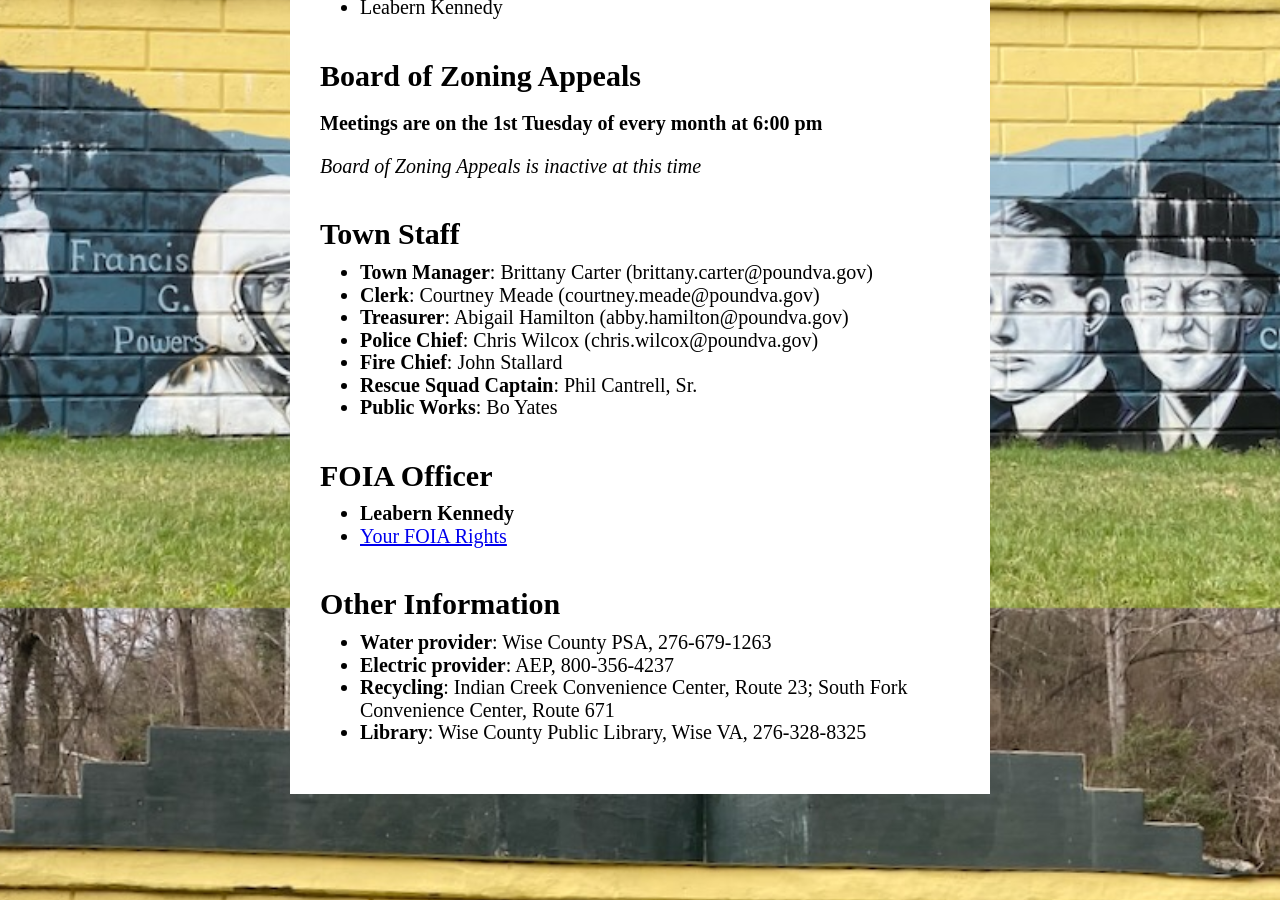
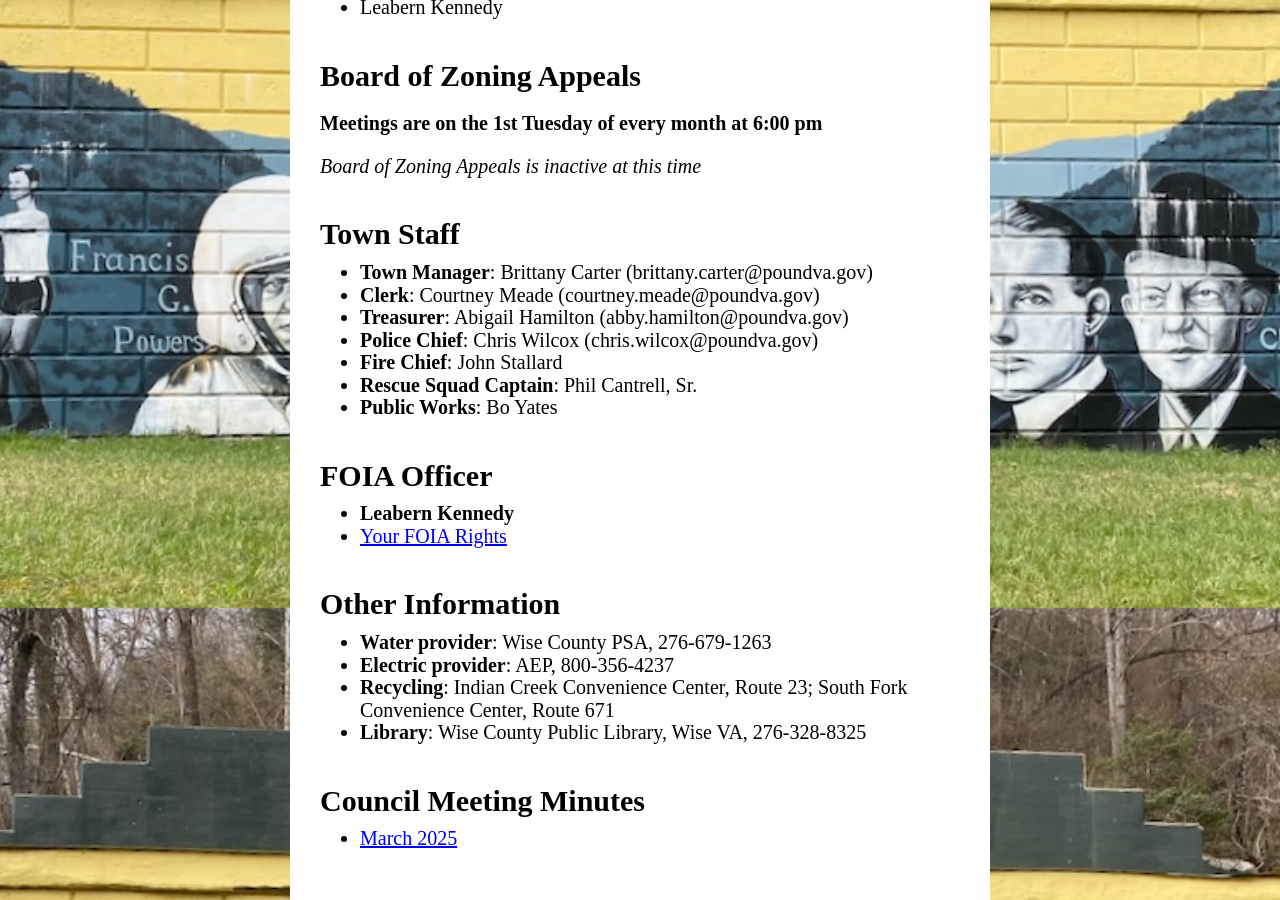
Before and after one commit to poundva/poundva.github.io, a Jekyll site: the page built from index.html, in a window 1280 px wide and 900 px high, scrolled down 2092 px. Built offline with Jekyll 4.4.1, drawn with Linux system fonts in a browser that asks for light colours; some web fonts are replaced.

Commit message:
Update index.html

```diff
--- a/index.html
+++ b/index.html
@@ -85,3 +85,9 @@ title: Home
     <li><b>Recycling</b>: Indian Creek Convenience Center, Route 23; South Fork Convenience Center, Route 671</li>
     <li><b>Library</b>: Wise County Public Library, Wise VA, 276-328-8325</li>
 </ul>
+
+<h1>Council Meeting Minutes</h1>
+<ul>
+    <li><a href="forms/March 2025 Minutes.pdf">March 2025</a></li>
+
+</ul>
```
